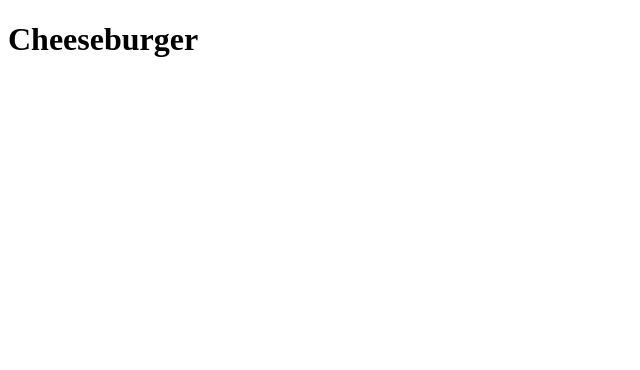
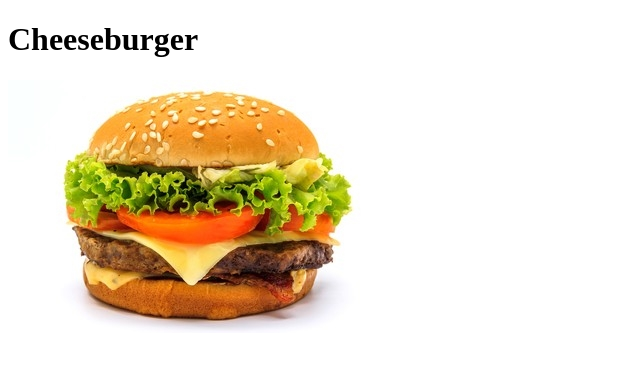
Before and after one commit to jaysbrain/recipes, a plain HTML site: page recipe-list/cheeseburger.html in a window 1280 px wide. Shown: the whole page, without its empty margins (0-640 px from the left). Drawn offline with Linux system fonts and the light colour scheme.

Commit message:
Create images folder and add cheeseburger image to cheeseburger.html

```diff
--- a/recipe-list/cheeseburger.html
+++ b/recipe-list/cheeseburger.html
@@ -8,5 +8,6 @@
 </head>
 <body>
     <h1>Cheeseburger</h1>
+    <img src="images/cheeseburger.jpg">
 </body>
 </html>
```
Also changed, not shown: recipe-list/images/cheeseburger.jpg (added).
